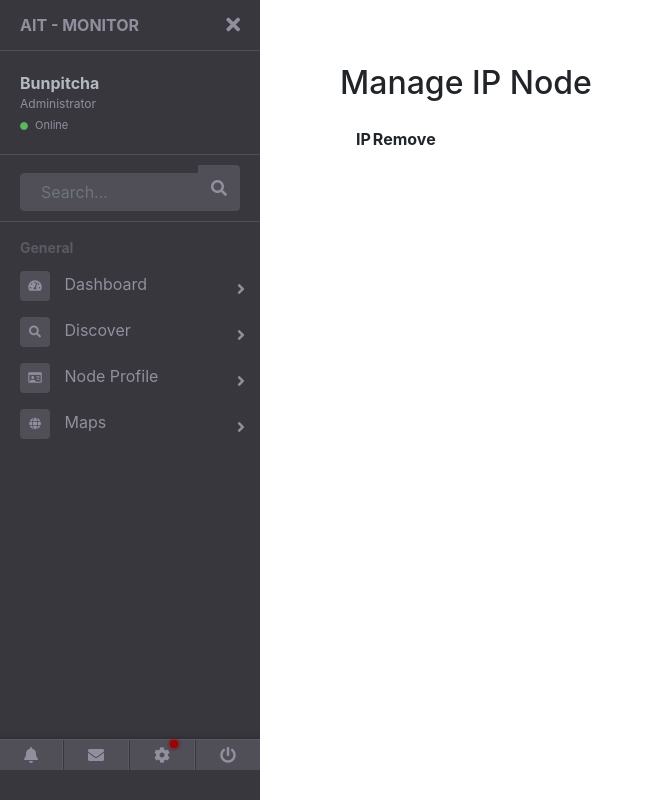
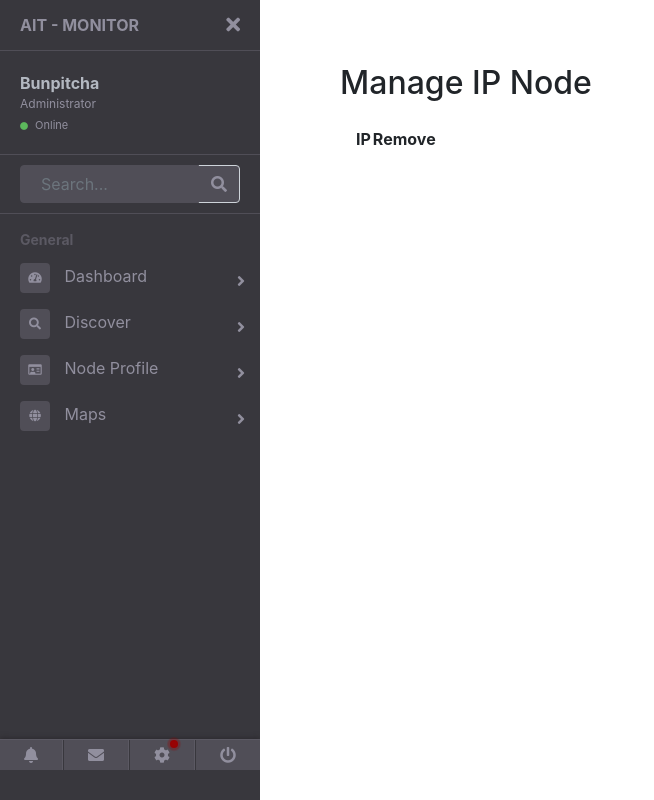
Before and after one commit to buababysunsol/Network-Monitoring, a Django app: page /discover/views/ in a window 1280 px wide. Shown: the whole page, without its empty margins (0-654 px from the left). Run offline with Django 3.2, Linux system fonts and the light colour scheme; lists and menus that the app fills with data are empty; some libraries are stand-ins or nearby versions.

Commit message:
fix serach box

```diff
--- a/network_monitoring/discover/static/discover/discover_css.css
+++ b/network_monitoring/discover/static/discover/discover_css.css
@@ -450,7 +450,14 @@ input[type=text], select {
 }
 
 .cool-theme .sidebar-wrapper .sidebar-search input.search-menu,
-.cool-theme .sidebar-wrapper .sidebar-search .input-group-text {
+.cool-theme .sidebar-wrapper .sidebar-search  {
+  margin-top: auto;
+  border-color: #504e57;
+  box-shadow: none;
+}
+
+.input-group-text{
+  height: 100%;
   border-color: #504e57;
   box-shadow: none;
 }
```
